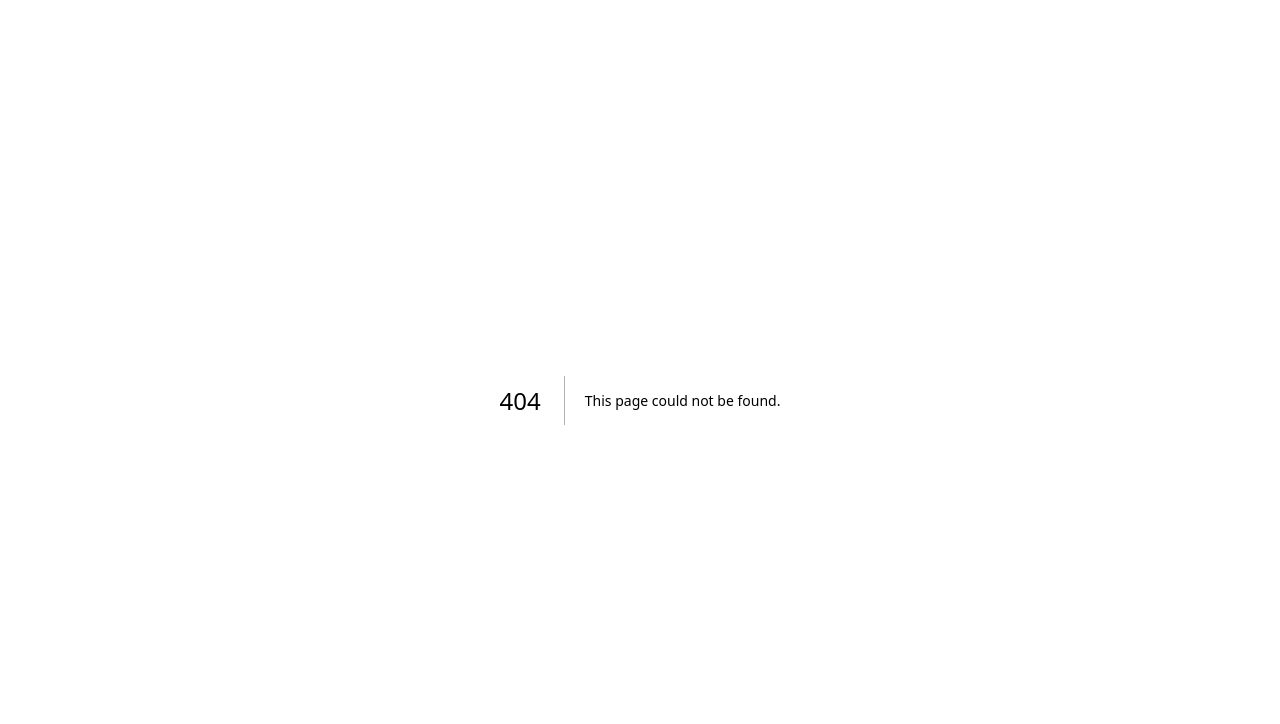
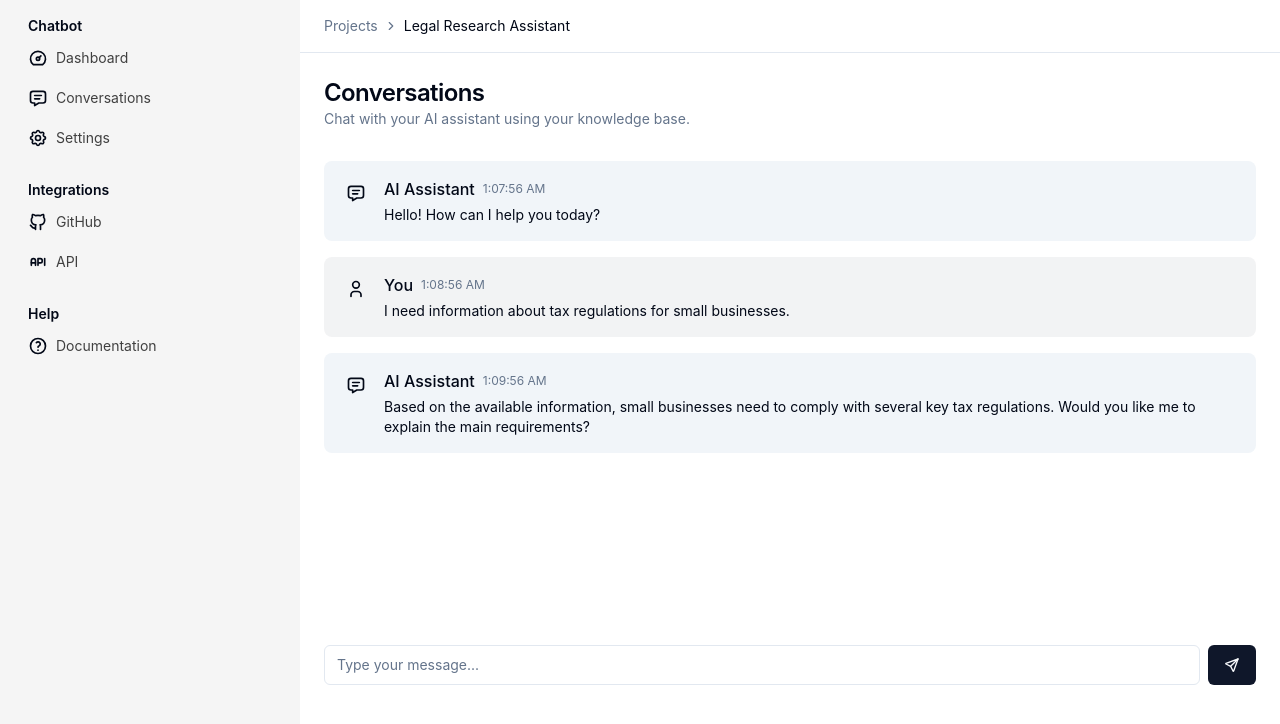
Before and after one commit to kaisewhite/ov3r-web, a Next.js app: page /comprehend/projects/1/conversations in a window 1280 px wide. Before the commit this address had no page. Shown: the top 724 px of the page. Built offline with nearby package versions, Linux system fonts and the light colour scheme.

Commit message:
a lt of commits

```diff
--- a/app/components/ui/sidebar.tsx
+++ b/app/components/ui/sidebar.tsx
@@ -3,7 +3,7 @@
 import { cn } from "@/lib/utils";
 import Link from "next/link";
 import React, { useState, createContext, useContext } from "react";
-import { AnimatePresence, motion } from "framer-motion";
+import { AnimatePresence, motion, HTMLMotionProps } from "framer-motion";
 import { IconMenu2, IconX } from "@tabler/icons-react";
 
 interface SidebarContextType {
@@ -53,30 +53,32 @@ export const Sidebar: React.FC<SidebarProps> = ({ children, open, setOpen, anima
   );
 };
 
-interface SidebarBodyProps {
+interface SidebarBodyProps extends React.HTMLAttributes<HTMLDivElement> {
   children: React.ReactNode;
   className?: string;
 }
 
-export const SidebarBody: React.FC<SidebarBodyProps> = (props) => {
+export const SidebarBody = React.forwardRef<HTMLDivElement, SidebarBodyProps>((props, ref) => {
   return (
     <>
-      <DesktopSidebar {...props} />
-      <MobileSidebar {...props} />
+      <DesktopSidebar {...props} ref={ref} />
+      <MobileSidebar {...props} ref={ref} />
     </>
   );
-};
+});
+SidebarBody.displayName = "SidebarBody";
 
-interface SidebarComponentProps {
+interface SidebarComponentProps extends HTMLMotionProps<"div"> {
   className?: string;
   children: React.ReactNode;
 }
 
-export const DesktopSidebar: React.FC<SidebarComponentProps> = ({ className, children, ...props }) => {
+export const DesktopSidebar = React.forwardRef<HTMLDivElement, SidebarComponentProps>(({ className, children, ...props }, ref) => {
   const { open, setOpen, animate } = useSidebar();
   return (
     <>
       <motion.div
+        ref={ref}
         className={cn("h-full px-4 py-4 hidden md:flex md:flex-col bg-neutral-100 dark:bg-neutral-800 w-[300px] flex-shrink-0", className)}
         animate={{
           width: animate ? (open ? "300px" : "60px") : "300px",
@@ -89,13 +91,18 @@ export const DesktopSidebar: React.FC<SidebarComponentProps> = ({ className, chi
       </motion.div>
     </>
   );
-};
+});
+DesktopSidebar.displayName = "DesktopSidebar";
 
-export const MobileSidebar: React.FC<SidebarComponentProps> = ({ className, children, ...props }) => {
+export const MobileSidebar = React.forwardRef<HTMLDivElement, SidebarComponentProps>(({ className, children, ...props }, ref) => {
   const { open, setOpen } = useSidebar();
   return (
     <>
-      <div className={cn("h-10 px-4 py-4 flex flex-row md:hidden items-center justify-between bg-neutral-100 dark:bg-neutral-800 w-full")} {...props}>
+      <div
+        ref={ref}
+        className={cn("h-10 px-4 py-4 flex flex-row md:hidden items-center justify-between bg-neutral-100 dark:bg-neutral-800 w-full")}
+        {...props}
+      >
         <div className="flex justify-end z-20 w-full">
           <IconMenu2 className="text-neutral-800 dark:text-neutral-200" onClick={() => setOpen(!open)} />
         </div>
@@ -121,7 +128,8 @@ export const MobileSidebar: React.FC<SidebarComponentProps> = ({ className, chil
       </div>
     </>
   );
-};
+});
+MobileSidebar.displayName = "MobileSidebar";
 
 interface SidebarLinkProps {
   link: {
--- /dev/null
+++ b/app/comprehend/(routes)/projects/[id]/conversations/page.tsx
@@ -0,0 +1,123 @@
+"use client";
+
+import React, { useState } from "react";
+import { IconSend, IconMessage, IconUser } from "@tabler/icons-react";
+import { motion } from "framer-motion";
+import { cn } from "@/lib/utils";
+
+interface Message {
+  id: string;
+  content: string;
+  sender: "user" | "assistant";
+  timestamp: Date;
+}
+
+const initialMessages: Message[] = [
+  {
+    id: "1",
+    content: "Hello! How can I help you today?",
+    sender: "assistant",
+    timestamp: new Date(Date.now() - 1000 * 60 * 5), // 5 minutes ago
+  },
+  {
+    id: "2",
+    content: "I need information about tax regulations for small businesses.",
+    sender: "user",
+    timestamp: new Date(Date.now() - 1000 * 60 * 4), // 4 minutes ago
+  },
+  {
+    id: "3",
+    content: "Based on the available information, small businesses need to comply with several key tax regulations. Would you like me to explain the main requirements?",
+    sender: "assistant",
+    timestamp: new Date(Date.now() - 1000 * 60 * 3), // 3 minutes ago
+  },
+];
+
+export default function ConversationsPage() {
+  const [messages, setMessages] = useState<Message[]>(initialMessages);
+  const [newMessage, setNewMessage] = useState("");
+
+  const handleSendMessage = (e: React.FormEvent) => {
+    e.preventDefault();
+    if (!newMessage.trim()) return;
+
+    const userMessage: Message = {
+      id: Date.now().toString(),
+      content: newMessage,
+      sender: "user",
+      timestamp: new Date(),
+    };
+
+    setMessages([...messages, userMessage]);
+    setNewMessage("");
+
+    // Simulate assistant response
+    setTimeout(() => {
+      const assistantMessage: Message = {
+        id: (Date.now() + 1).toString(),
+        content: "I'm analyzing your query based on the knowledge base. Please allow me a moment to provide a comprehensive response.",
+        sender: "assistant",
+        timestamp: new Date(),
+      };
+      setMessages(prev => [...prev, assistantMessage]);
+    }, 1000);
+  };
+
+  return (
+    <div className="flex flex-col h-[calc(100vh-12rem)]">
+      <div className="mb-8">
+        <h1 className="text-2xl font-semibold tracking-tight">Conversations</h1>
+        <p className="text-sm text-muted-foreground">Chat with your AI assistant using your knowledge base.</p>
+      </div>
+
+      <div className="flex-1 overflow-y-auto mb-4 space-y-4">
+        {messages.map((message) => (
+          <motion.div
+            key={message.id}
+            initial={{ opacity: 0, y: 10 }}
+            animate={{ opacity: 1, y: 0 }}
+            className={cn(
+              "flex gap-3 p-4 rounded-lg",
+              message.sender === "assistant" ? "bg-muted" : "bg-primary/5"
+            )}
+          >
+            <div className="w-8 h-8 rounded-full flex items-center justify-center flex-shrink-0">
+              {message.sender === "assistant" ? (
+                <IconMessage className="w-5 h-5" />
+              ) : (
+                <IconUser className="w-5 h-5" />
+              )}
+            </div>
+            <div className="flex-1">
+              <div className="flex items-center gap-2 mb-1">
+                <span className="font-medium">
+                  {message.sender === "assistant" ? "AI Assistant" : "You"}
+                </span>
+                <span className="text-xs text-muted-foreground">
+                  {message.timestamp.toLocaleTimeString()}
+                </span>
+              </div>
+              <p className="text-sm">{message.content}</p>
+            </div>
+          </motion.div>
+        ))}
+      </div>
+
+      <form onSubmit={handleSendMessage} className="flex gap-2">
+        <input
+          type="text"
+          value={newMessage}
+          onChange={(e) => setNewMessage(e.target.value)}
+          placeholder="Type your message..."
+          className="flex-1 rounded-md border border-input bg-background px-3 py-2 text-sm ring-offset-background placeholder:text-muted-foreground focus-visible:outline-none focus-visible:ring-2 focus-visible:ring-ring focus-visible:ring-offset-2"
+        />
+        <button
+          type="submit"
+          className="inline-flex items-center justify-center rounded-md text-sm font-medium ring-offset-background transition-colors focus-visible:outline-none focus-visible:ring-2 focus-visible:ring-ring focus-visible:ring-offset-2 disabled:pointer-events-none disabled:opacity-50 bg-primary text-primary-foreground hover:bg-primary/90 h-10 px-4 py-2"
+        >
+          <IconSend className="w-4 h-4" />
+        </button>
+      </form>
+    </div>
+  );
+}
```
Also changed, not shown: prompts/cc-prompt.md (+57 -75 lines), prompts/comprehend/README.md.
